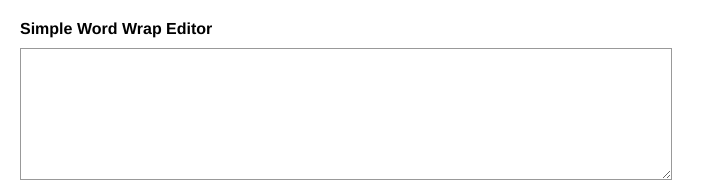
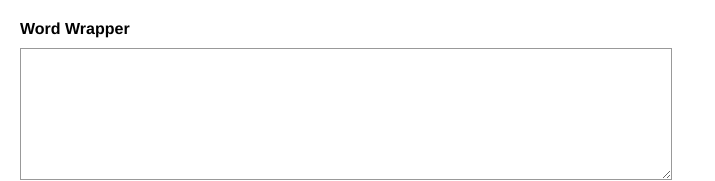
Before and after one commit to fongandrew/word-wrapper, a plain HTML site: page index.html in a window 1280 px wide. Shown: the top 181 px of the page, without its empty margins (0-715 px from the left). Drawn offline with Linux system fonts and the light colour scheme.

Commit message:
Changed name

```diff
--- a/index.html
+++ b/index.html
@@ -2,7 +2,7 @@
 <html>
 <head>
     <meta charset="UTF-8" />
-    <title>Simple Word Wrap Editor</title>
+    <title>Word Wrapper</title>
     <link href="style/style.css" rel="stylesheet" type="text/css" />
     <script type="text/javascript" src="lib/jquery-2.1.1.min.js"></script>
     <script type="text/javascript" src="lib/jquery.autosize.min.js"></script>
@@ -10,7 +10,7 @@
 </head>
 
 <body>
-    <h1>Simple Word Wrap Editor</h1>
+    <h1>Word Wrapper</h1>
 
     <div id="input">
         <textarea id="text_input" rows="8" cols="80"></textarea>
```
